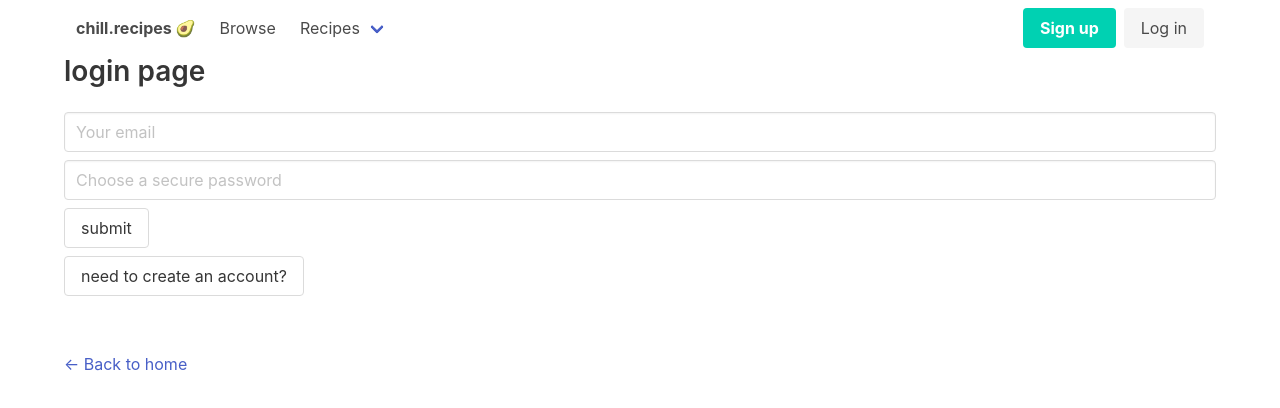
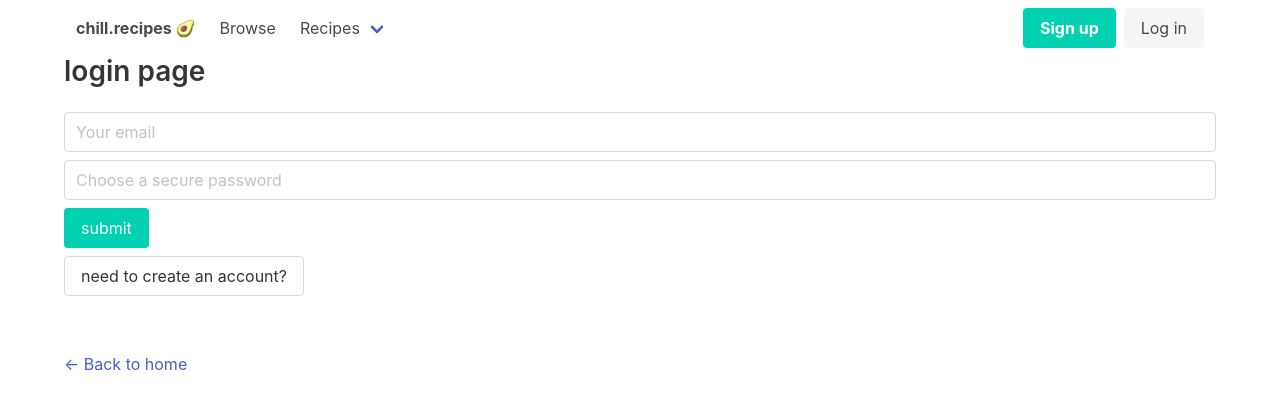
Before and after one commit to TristanAG/reciply, a Next.js app: page /login in a window 1280 px wide. Shown: the top 408 px of the page. Built offline with nearby package versions, Linux system fonts and the light colour scheme.

Commit message:
form with validation

```diff
--- a/components/auth/loginForm.js
+++ b/components/auth/loginForm.js
@@ -1,4 +1,5 @@
 import useFormValidation from './useFormValidation'
+import validateLogin from './validateLogin'
 
 const INITIAL_STATE = {
   name: '',
@@ -8,7 +9,10 @@ const INITIAL_STATE = {
 
 export default function LoginForm() {
   // const { handleSubmit, handleChange, values } = useFormValidation(INITIAL_STATE)
-  const { handleChange, handleSubmit, values } = useFormValidation(INITIAL_STATE)
+  const { handleChange, handleBlur, handleSubmit, values, errors, isSubmitting } = useFormValidation(
+    INITIAL_STATE,
+    validateLogin
+  )
   const [login, setLogin] = React.useState(true)
 
   return (
@@ -24,6 +28,7 @@ export default function LoginForm() {
                 <>
                   <input
                     onChange={handleChange}
+                    onBlur={handleBlur}
                     name="name"
                     value={values.name}
                     type="text"
@@ -36,24 +41,37 @@ export default function LoginForm() {
               }
               <input
                 onChange={handleChange}
+                onBlur={handleBlur}
                 name="email"
                 type="email"
                 value={values.email}
                 placeholder="Your email"
                 autocomplete="off"
-                className="input"
+                className={errors.email ? "input is-danger" : "input"}
               />
+              {errors.email && <p className="help is-danger">{errors.email}</p>}
               <input
                 onChange={handleChange}
+                onBlur={handleBlur}
                 name="password"
                 type="password"
                 value={values.password}
                 placeholder="Choose a secure password"
                 autocomplete="off"
-                className="input"
+                className={errors.password ? "input is-danger" : "input"}
               />
+              {errors.password && <p className="help is-danger">{errors.password}</p>}
               <div>
-                <button type="submit" className="button test">submit</button><br />
+                <button
+                  type="submit"
+
+                  className={ isSubmitting ? 'button is-primary is-light' : 'button is-primary'}
+                  disabled={isSubmitting}
+
+                >
+                  submit
+                </button>
+                <br />
                 <button type="button" className="button" onClick={() => setLogin(prevLogin => !prevLogin)}> {login ? "need to create an account?" : "already have an account?"}</button>
               </div>
             </div>
--- a/components/auth/useFormValidation.js
+++ b/components/auth/useFormValidation.js
@@ -1,7 +1,22 @@
 import React from 'react'
 
-export default function useFormValidation(initialState) {
+export default function useFormValidation(initialState, validate) {
   const [values, setValues] = React.useState(initialState)
+  const [errors, setErrors] = React.useState({})
+  const [isSubmitting, setSubmitting] = React.useState(false)
+
+  React.useEffect(() => {
+    if (isSubmitting) {
+      //turn this object into an array! so you can easily check the length for any errors
+      const noErrors = Object.keys(errors).length === 0
+      if (noErrors) {
+        console.log('authenticated', values)
+        setSubmitting(false)
+      } else {
+        setSubmitting(false)
+      }
+    }
+  }, [errors])
 
   function handleChange(event) {
     event.persist()
@@ -11,10 +26,18 @@ export default function useFormValidation(initialState) {
     }))
   }
 
+  function handleBlur() {
+    const validationErrors = validate(values)
+    setErrors(validationErrors)
+  }
+
   function handleSubmit(event) {
     event.preventDefault()
+    const validationErrors = validate(values )
+    setErrors(validationErrors)
+    setSubmitting(true)
     console.log({ values })
   }
 
-  return { handleChange, handleSubmit, values }
+  return { handleChange, handleBlur, handleSubmit, values, errors, isSubmitting }
 }
--- /dev/null
+++ b/components/auth/validateLogin.js
@@ -0,0 +1,18 @@
+export default function validateLogin(values) {
+  let errors = {}
+
+  // email errors
+  if (!values.email) {
+    errors.email = "Email required"
+  } else if (!/^[A-Z0-9._%+-]+@[A-Z0-9.-]+\.[A-Z]{2,}$/i.test(values.email)) {
+    errors.email = "invalid email address"
+  }
+  // password errors
+  if (!values.password) {
+    errors.password = "Password required"
+  } else if (values.password.length < 6) {
+    errors.password = "Password must be at least 6 characters"
+  }
+
+  return errors
+}
```
